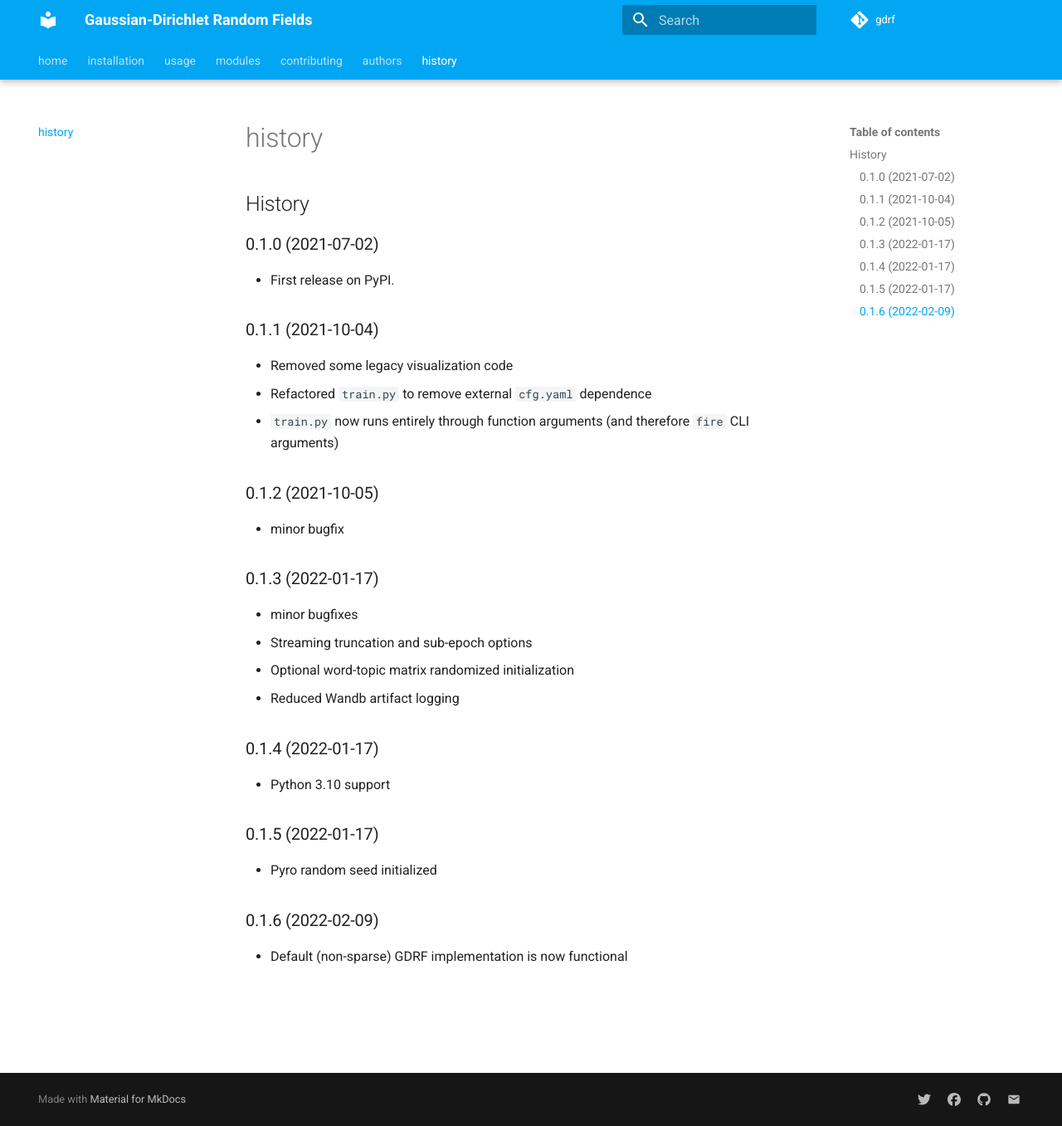
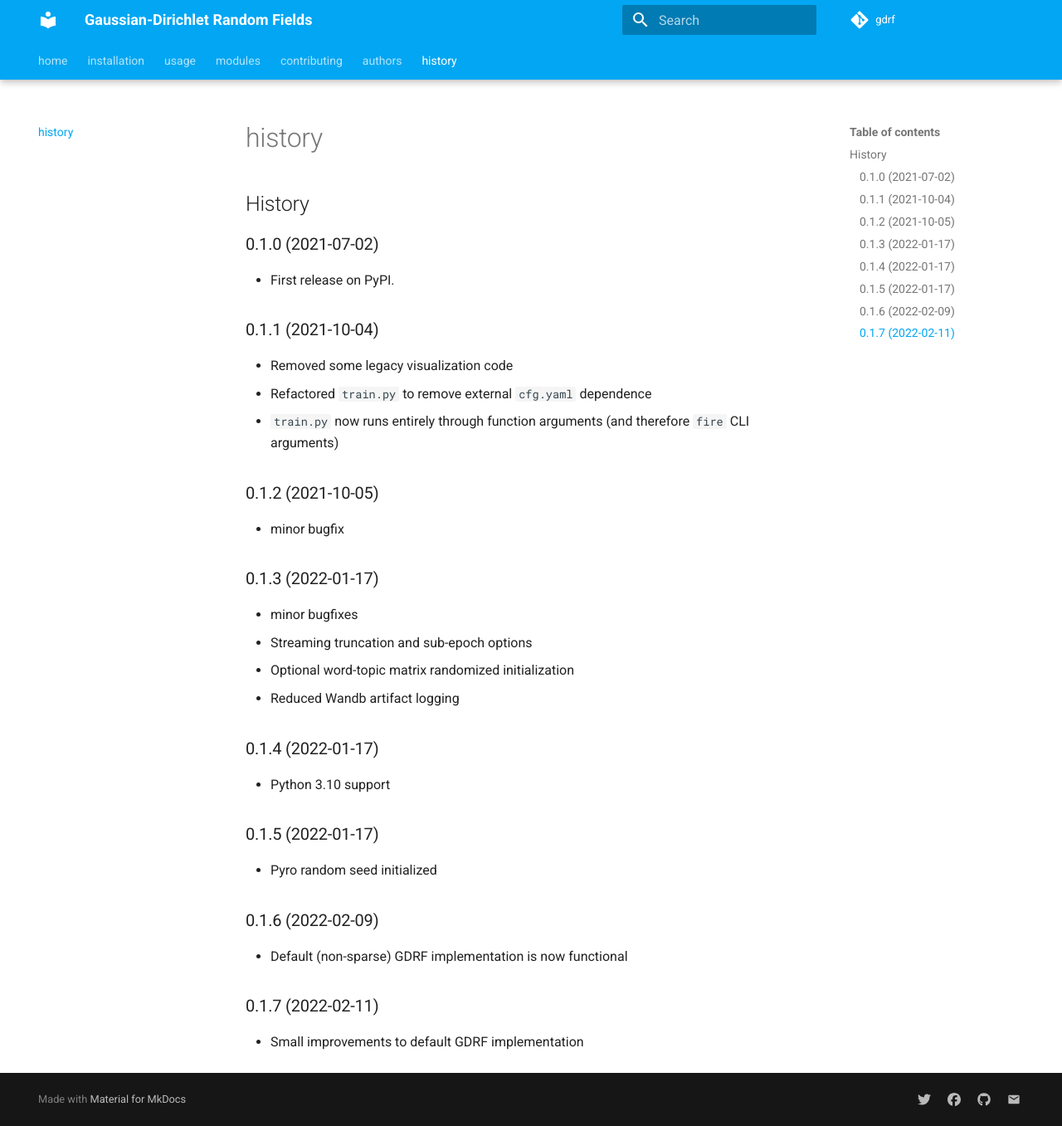
Before and after one commit to san-soucie/gdrf, an MkDocs documentation site: the page built from docs/history.md, in a window 1280 px wide and 1357 px high. Shown: the whole window at 83% size. Built offline with MkDocs 1.6.1 and Material for MkDocs 9.7.7, drawn with Linux system fonts in a browser that asks for light colours; comment, search, counter and statistics services are not loaded.

Commit message:
preparing for release 0.1.7

```diff
--- a/HISTORY.md
+++ b/HISTORY.md
@@ -32,3 +32,7 @@
 ## 0.1.6 (2022-02-09)
 
 * Default (non-sparse) GDRF implementation is now functional
+
+## 0.1.7 (2022-02-11)
+
+* Small improvements to default GDRF implementation
--- a/pyproject.toml
+++ b/pyproject.toml
@@ -1,7 +1,7 @@
 [tool]
 [tool.poetry]
 name = "gdrf"
-version = "0.1.6"
+version = "0.1.7"
 homepage = "https://github.com/san-soucie/gdrf"
 description = "Pytorch+GPytorch implementation of GDRFs from San Soucie et al. 2020."
 authors = ["John San Soucie <jsansoucie@whoi.edu>"]
```
